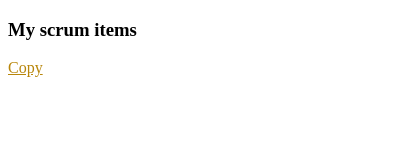
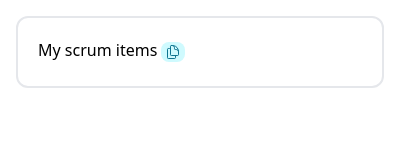
Before and after one commit to velosipedist/sleekup, a browser extension: page popup.html in a window 400 px wide. Drawn offline with Linux system fonts and the light colour scheme.

Commit message:
Revamp UI

```diff
--- /dev/null
+++ b/base.dev.css
@@ -0,0 +1,3 @@
+@tailwind base;
+@tailwind components;
+@tailwind utilities;
--- a/package.json
+++ b/package.json
@@ -6,5 +6,8 @@
   "license": "MIT",
   "dependencies": {
     "chrome-types": "^0.1.144"
+  },
+  "devDependencies": {
+    "tailwindcss": "^3.3.5"
   }
 }
--- a/popup.html
+++ b/popup.html
@@ -1,45 +1,54 @@
 <!doctype html>
 <html lang="en">
 <head>
-    <meta charset="UTF-8">
-    <script src="popup.js" type="module"></script>
-    <style type="text/css">
-      a:link, a, a:visited {
-        color: cadetblue;
-      }
-
-      .items {
-        min-width: 400px;
-        min-height: 200px;
-        list-style: none;
-        padding: 0;
-        margin: 0;
-      }
-
-      .items .item {
-        margin-left: 0;
-        padding-left: 0;
-        margin-bottom: .6em;
-        line-height: 1.2;
-      }
-      .copy{
-        cursor: pointer;
-        text-decoration: underline;
-        color: darkgoldenrod;
-      }
-    </style>
+  <meta charset="UTF-8">
+  <script src="popup.js" type="module"></script>
+  <link rel="stylesheet" href="base.css"/>
 </head>
-<body>
-<h3>My scrum items</h3>
-<p class="copy" id="copy">Copy</p>
-<div id="scrum" class="items"></div>
+<body class="p-4 ">
+<div class="block border-gray-200 border-2 p-5 rounded-xl">
+  <div class="flex flex-row flex-nowrap items-center gap-1">
+    <h3 class="text-base mb-1">My scrum items</h3>
+    <button
+      id="copy"
+      role="button"
+      class="
+        inline-block
+        cursor-pointer
+        rounded-lg
+        px-1 py-0.5
+        bg-cyan-100 text-cyan-700 text-xs
+        leading-3
+        active:bg-cyan-500
+        active:text-cyan-100
+      "
+    >
+      <svg xmlns="http://www.w3.org/2000/svg"
+           fill="none"
+           viewBox="0 0 24 24"
+           stroke-width="1.5"
+           stroke="currentColor"
+           aria-hidden="true"
+           class="w-4 h-4">
+        <path stroke-linecap="round" stroke-linejoin="round"
+              d="M15.75 17.25v3.375c0 .621-.504 1.125-1.125 1.125h-9.75a1.125 1.125 0 01-1.125-1.125V7.875c0-.621.504-1.125 1.125-1.125H6.75a9.06 9.06 0 011.5.124m7.5 10.376h3.375c.621 0 1.125-.504 1.125-1.125V11.25c0-4.46-3.243-8.161-7.5-8.876a9.06 9.06 0 00-1.5-.124H9.375c-.621 0-1.125.504-1.125 1.125v3.5m7.5 10.375H9.375a1.125 1.125 0 01-1.125-1.125v-9.25m12 6.625v-1.875a3.375 3.375 0 00-3.375-3.375h-1.5a1.125 1.125 0 01-1.125-1.125v-1.5a3.375 3.375 0 00-3.375-3.375H9.75"/>
+      </svg>
+    </button>
+  </div>
+  <div id="scrum" class="min-w-[400px] min-h-fit "></div>
+</div>
 
 <template id="record">
-    <p class="item">
-        <a class="id"></a>
-        <span class="name"></span>
-    </p>
+  <div class="item mb-1 group text-xs flex flex-row flex-nowrap max-w-sm">
+    <a class="text-cyan-600 id whitespace-nowrap mr-1"></a>
+    <span class="name text-black/90 text-ellipsis whitespace-nowrap overflow-hidden flex-shrink"></span>
+  </div>
 </template>
+
+<template id="copy-button-template">
+
+</template>
+
 
 </body>
 </html>
--- a/popup.js
+++ b/popup.js
@@ -27,20 +27,17 @@ async function readItems () {
 
 readItems();
 
-function copyData () {
+function copyAllData () {
   const contents = document.getElementById('scrum').innerHTML;
+
   const clipboardItem = new ClipboardItem({
     'text/plain': new Blob([contents], { type: 'text/plain' }),
     'text/html': new Blob([contents], { type: 'text/html' }),
   });
 
   navigator.clipboard.write([clipboardItem])
-    .then((result) => {
-      console.debug(`#scrummy result`, { result, contents,clipboardItem });
-    })
     .catch(console.error);
 }
 
-document.getElementById('copy').addEventListener('click', () => {
-  copyData();
-});
+const copyBtn = document.getElementById('copy');
+copyBtn.addEventListener('click', copyAllData);
--- /dev/null
+++ b/tailwind.config.js
@@ -0,0 +1,8 @@
+/** @type {import('tailwindcss').Config} */
+module.exports = {
+  content: ["./popup.html"],
+  theme: {
+    extend: {},
+  },
+  plugins: [],
+}
```
Also changed, not shown: main.css (deleted), manifest.json, 2 other files.
